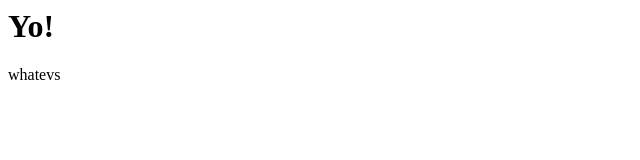
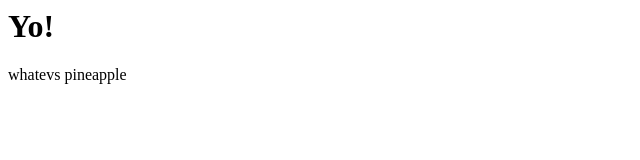
Before and after one commit to mayfer/git_tutorial, a plain HTML site: page index.html in a window 1280 px wide. Shown: the full height of the page, 0-640 px from the left. Drawn offline with Linux system fonts and the light colour scheme.

Commit message:
pineaplle

```diff
--- a/index.html
+++ b/index.html
@@ -4,6 +4,6 @@
     </head>
     <body class='murat'>
         <h1>Yo!</h1>
-	whatevs
+	whatevs pineapple
     </body>
 </html>
```
